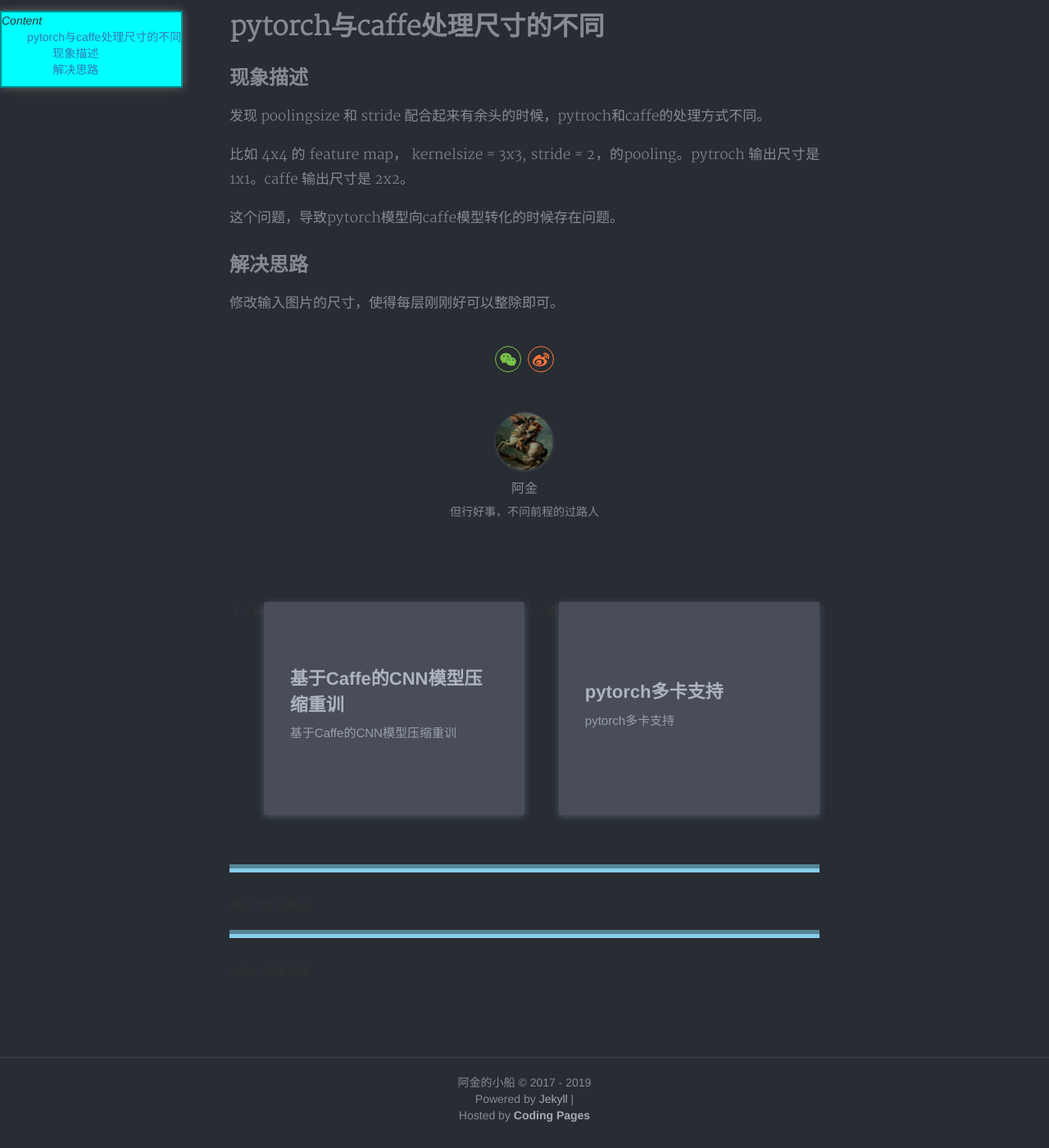
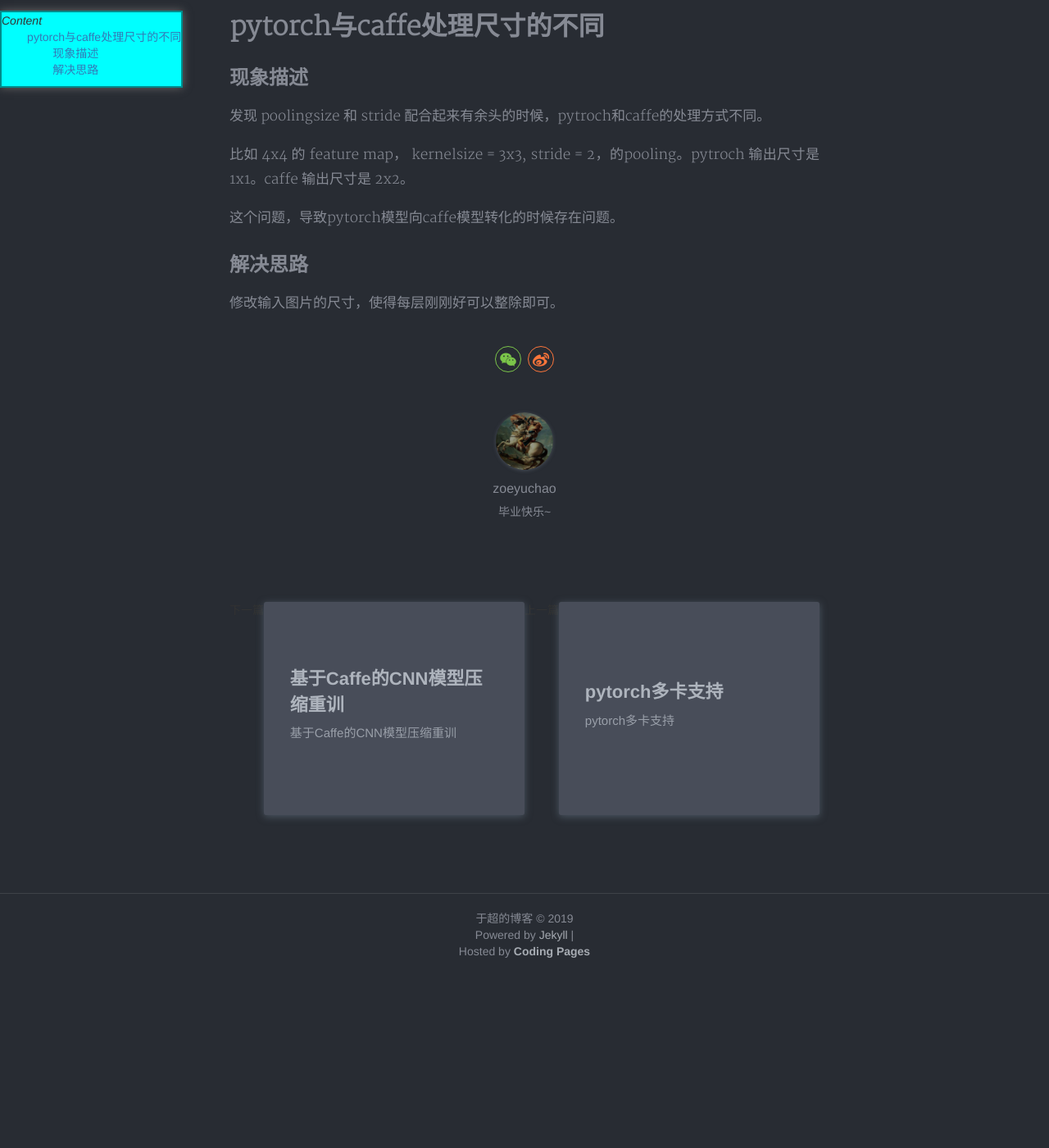
Before and after one commit to zoeyuchao/zoeyuchao.github.io, a Jekyll site: the page built from _posts/2018-12-10-pytorch与caffe处理尺寸的不同.md, in a window 1280 px wide and 1400 px high, scrolled down 387 px. Shown: the whole window at 82% size. Built offline with Jekyll 4.4.1, drawn with Linux system fonts in a browser that asks for light colours; nearby versions of some CDN libraries; comment, search, counter and statistics services are not loaded; a style sheet for code colours, icons or effects is not loaded; after the commit the page ends 1587 px from its top, so only the background shows below that.

Commit message:
edit the _config.yml

```diff
--- a/_config.yml
+++ b/_config.yml
@@ -1,8 +1,8 @@
 # Site settings 配置站点
-title: '阿金的小船'
-description: '一艘乌篷船，能酾酒临江，能浮梁贩茶，能枕藉舟中，能逐流追花。期待有人能上船。'
-keyword: '阿金的博客，段子手，FPGA，机器学习'
-url: 'http://yujincheng.github.io' # your host
+title: '于超的博客'
+description: '毕业顺利~'
+keyword: 'SLAM, ROBOT'
+url: 'http://zoeyuchao.github.io' # your host
 
 # if you don't need baseurl, you should leave this value blank.
 baseurl: ''
@@ -15,12 +15,12 @@ nav:
 
 # Footer
 footer:
-  since: 2017
+  since: 2019
 
 # Author 配置博主信息
-author: '阿金'
+author: 'zoeyuchao'
 nickname: ''
-bio: '但行好事，不问前程的过路人'
+bio: '毕业快乐~'
 avatar: '/assets/img/profile.jpg'
 
 # Search
@@ -32,10 +32,10 @@ nightMode: true
 # Comments 评论功能
 comments:
   disqus: false
-  disqus_url: 'https://host1.yujincheng.me/embed.js'
+  #disqus_url: 'https://host1.yujincheng.me/embed.js'
   # disqus_url: 'https://yujincheng.disqus.com/embed.js'
-  livere: true
-  valine: true
+  livere: false
+  valine: false
 
 # MathJax 公式支持 by Ray-Eldath
 mathjax: true
```
